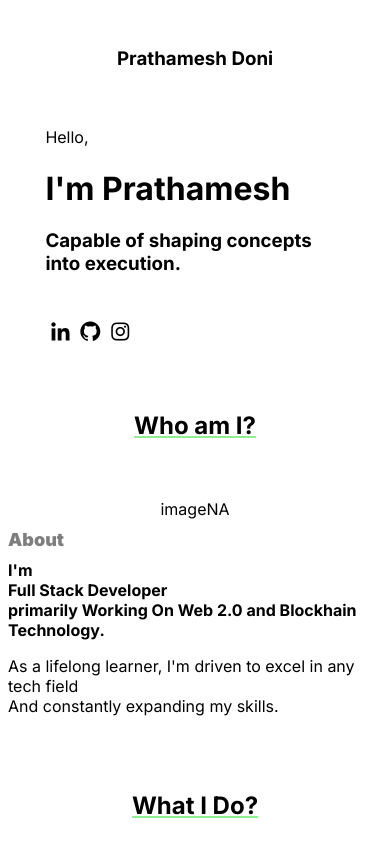
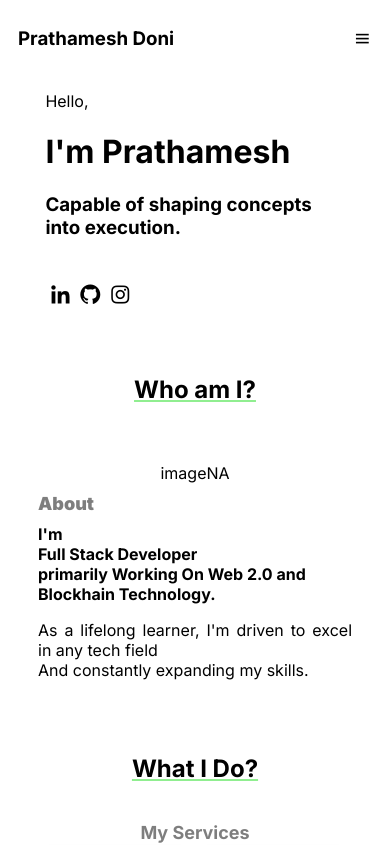
Before and after one commit to hacknovas/PortfolioHN, a Next.js app: page / in a window 390 px wide. Shown: the top 845 px of the page. Built offline with nearby package versions, Linux system fonts and the light colour scheme.

Commit message:
Responsivness added

```diff
--- a/src/app/CSS/about.module.css
+++ b/src/app/CSS/about.module.css
@@ -13,17 +13,23 @@
   text-align: start;
 }
 
-
-.sectionIntro{
+.sectionIntro {
   text-align: center;
   font-weight: bolder;
   font-size: x-large;
   padding: 20px 0;
   text-decoration: underline lightgreen;
 }
-.sectionName{
+.sectionName {
   padding: 10px 0;
   font-size: large;
   font-weight: bolder;
   opacity: 0.5;
 }
+
+@media screen and (max-width: 500px) {
+  .aboutSLeft {
+    padding: 0 30px;
+    text-align: justify;
+  }
+}
--- a/src/app/CSS/header.module.css
+++ b/src/app/CSS/header.module.css
@@ -83,25 +83,38 @@
 .headSectionConnect {
   text-align: center;
 }
-.headSectionEachItem{
+.headSectionEachItem {
   font-size: x-large;
   color: black;
 }
 
-@media screen and (max-width:600px){
-  .navSectionList{
+.navMenuIcon {
+  font-size: larger;
+  padding: 20px 0;
+  display: none;
+}
+
+@media screen and (max-width: 600px) {
+  .navSectionList {
     display: none;
   }
-  .headSectionItems{
+  .headSectionItems {
     flex-direction: row;
     padding: 2% 0;
   }
-  .headSectionItems a{
+  .headSectionItems a {
     padding: 1%;
   }
+  .navMenuIcon{
+    display: block;
+  }
+  .navSection{
+    justify-content: space-between;
+    padding: 0 10px;
+  }
 }
-@media screen and (max-width:800px) {
-  .headSectionConnect{
+@media screen and (max-width: 800px) {
+  .headSectionConnect {
     display: none;
   }
 }
--- a/src/app/Components/Header.tsx
+++ b/src/app/Components/Header.tsx
@@ -17,6 +17,9 @@ export default function Header() {
           <li className={styles.navSectionListItems}><Link href="#projectSection"><div>Projects</div></Link></li>
           <li className={styles.navSectionListItems}><Link href="#eduSection"><div>Qualification</div></Link></li>
         </ul>
+        <div className={styles.navMenuIcon}>
+          <i className='bx bx-menu'></i>
+        </div>
       </div>
       <div className={styles.headSection}>
         <ul className={styles.headSectionItems}>
```
Also changed, not shown: src/app/Components/About.tsx (line endings or trailing spaces). Lines whose indentation alone changed are shown as unchanged.
